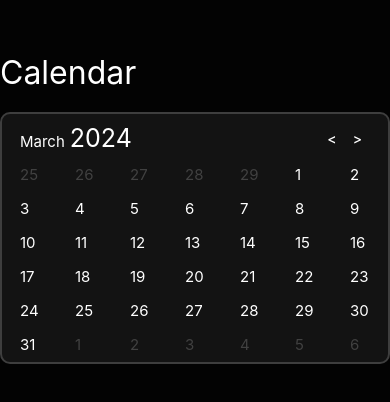
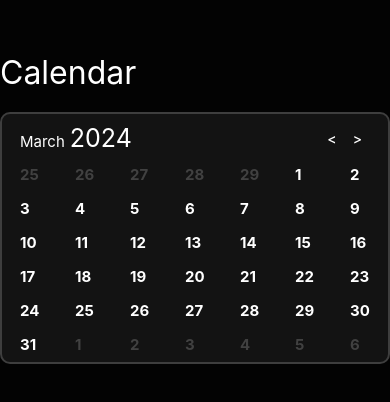
Before and after one commit to latobibor/take-home-calendar, a React Native app: screen / in a window 390 px wide. Shown: the part 214-616 px from the top of the page. Built offline with nearby package versions, Linux system fonts and the light colour scheme.

Commit message:
make text of days bold

```diff
--- a/components/days.tsx
+++ b/components/days.tsx
@@ -59,6 +59,7 @@ const styles = StyleSheet.create({
     fontSize: 15,
     color: 'white',
     width: 20,
+    fontWeight: 'bold'
   },
   darkStyle: {
     color: '#414141'
```
